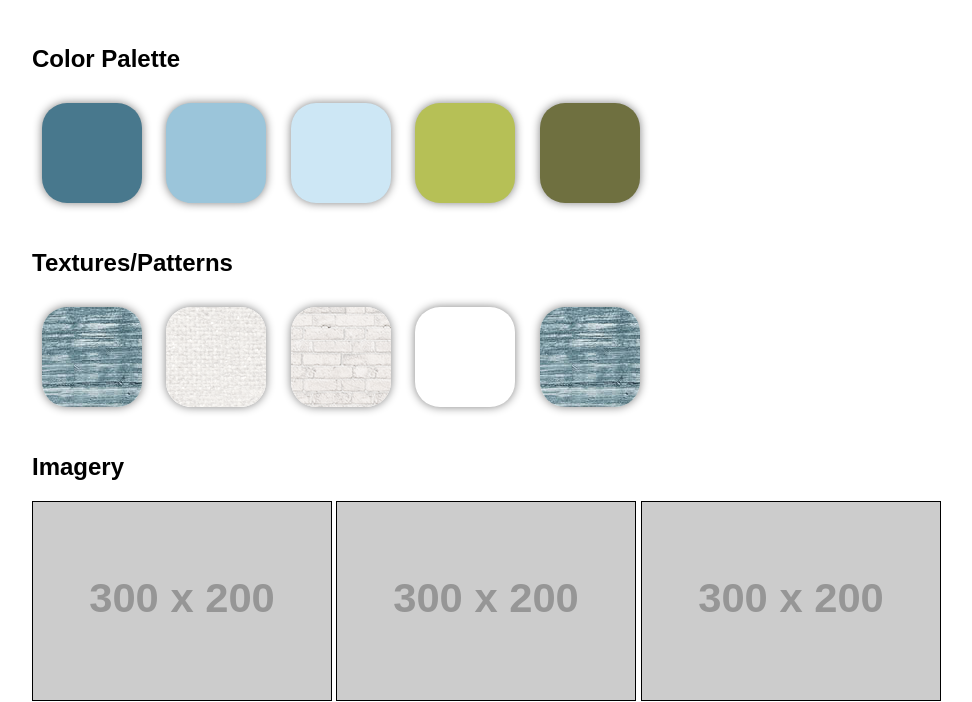
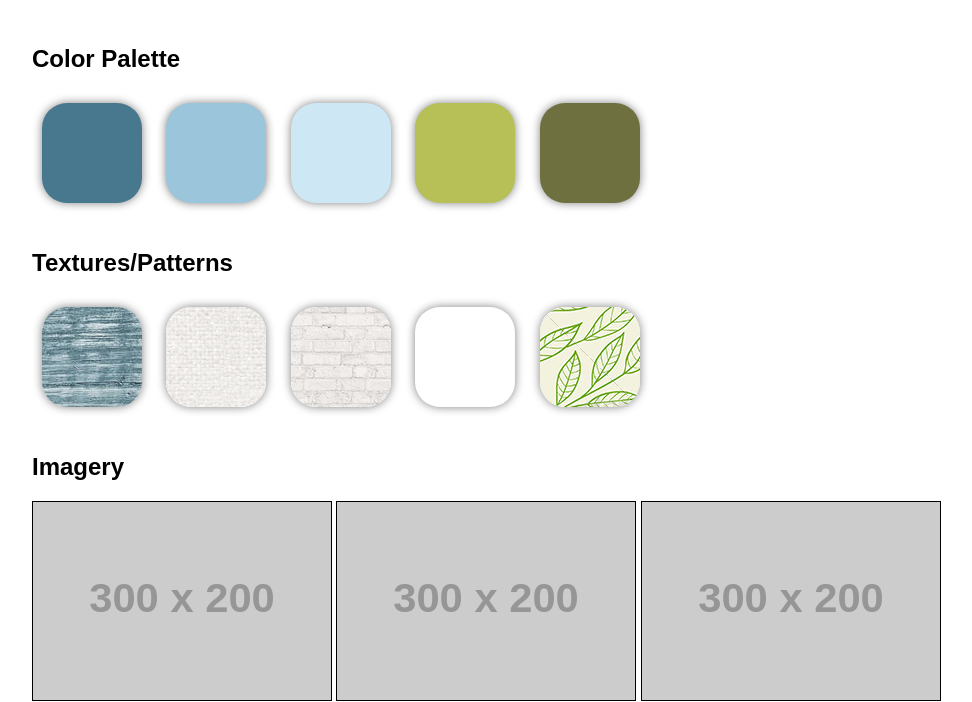
Before and after one commit to danielleroth/styleTileUi, a plain HTML site: page index.html in a window 1280 px wide. Shown: the part 111-813 px from the top of the page, without its empty margins (68-1040 px from the left). Drawn offline with Linux system fonts and the light colour scheme; placeholder pictures from the web are drawn by us.

Commit message:
texturev2

```diff
--- a/css/styles.css
+++ b/css/styles.css
@@ -44,7 +44,7 @@
 }
 
 .pattern-5 {
-    background-image: url("http://127.0.0.1:51270/img/clouds3.jpg");
+    background-image: url("http://127.0.0.1:51270/img/leaves.jpg");
 }
 
 
```
Also changed, not shown: img/leaves.jpg (added).
